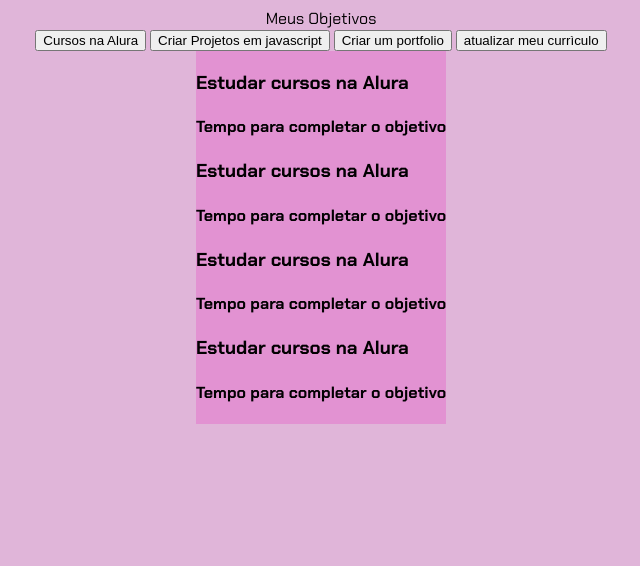
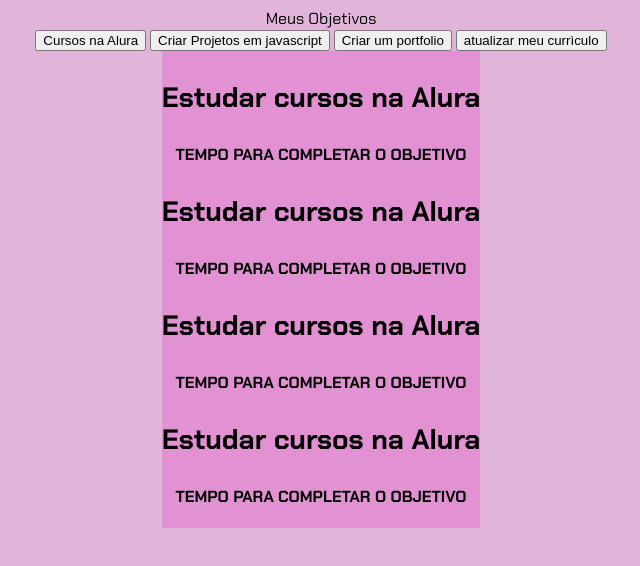
Before and after one commit to schimanskinha/objetivos-2.4, a plain HTML site: page index.html in a window 1280 px wide. Shown: the whole page, without its empty margins (319-959 px from the left). Drawn offline with Linux system fonts and the light colour scheme.

Commit message:
Add files via upload

```diff
--- a/style.css
+++ b/style.css
@@ -3,7 +3,7 @@
 :root {
     --cor-de-fundo: #e0b5d9;
     --rosa: #d19dc1;
-    --branco: #020002;
+    --preto: #020002;
     --botao-ativo: rgb(226, 146, 210);
     --botao-inativo: rgba(0, 0, 0, 0.5);
     --texto-fundo: rgba(0, 0, 0, 0.3);
@@ -12,10 +12,11 @@
 
     body {
     background-color: var(--cor-de-fundo);
-    color: var(--branco);
+    color: var(--rosa claro);
     font-family: 'Chakra Petch', sans-serif;
     }
-    .conteudo-principal {
+
+.conteudo-principal {
         display: flex;
         flex-direction: column;
         justify-content: center;
@@ -25,7 +26,7 @@
         margin: 0 auto;
         }
 
-        .titulo-principal {
+.titulo-principal {
         text-align: left;
         width: 100%;
         font-size: 32px;
@@ -54,10 +55,31 @@
         .botao:first-child {
         border-radius: 40px 40px 0 0;
         }
+.abas-textos{
+    backgroud-color:var(--texto-fundo);
+    padding: 40 px;
+    border-radios: 0 0 40px 40px;
+}
 
-        .botoes {
+        .aba-conteudo.ativo {
         display:block;
-        }
+
+      }
+
+      .aba-conteudo{
+        display: none;
+      }
+
+      .aba-conteudo-titulo-principal{
+        font-size: 28px;
+        text-align: center;
+      }
+
+      .aba-conteudo-titulo-secundario{
+        text-align: center;
+        color: var(--verde);
+        text-transform: uppercase;
+      }
 
         .ativo {
         background-color: var(--botao-ativo);
```
